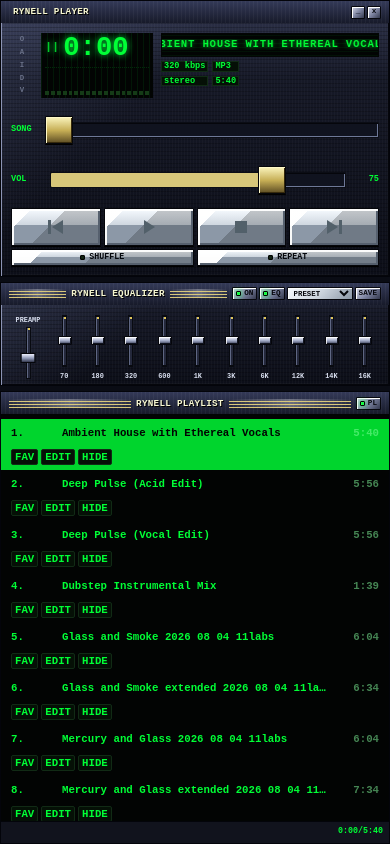
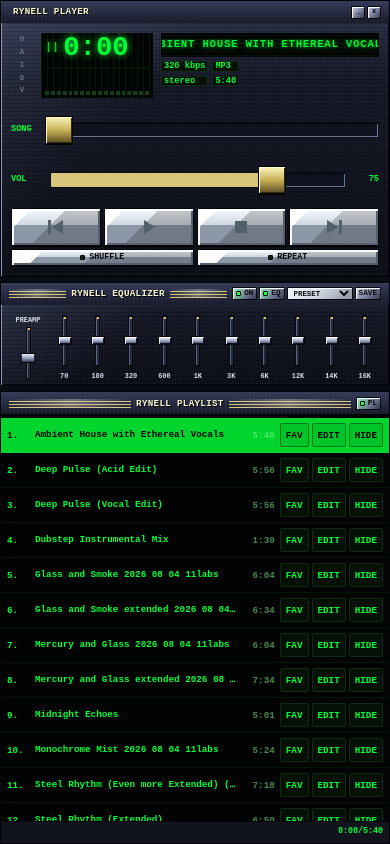
Before and after one commit to tompat1/musicplayer, a React (Vite) app: page / in a window 390 px wide. Built offline with nearby package versions, Linux system fonts and the light colour scheme.

Commit message:
feat: update styles for track and winamp song rows with improved layout and spacing

```diff
--- a/src/styles.css
+++ b/src/styles.css
@@ -1776,22 +1776,38 @@ h1 {
 
   .track-row {
     grid-template-columns: minmax(0, 1fr);
-    gap: 10px;
+    gap: 8px;
+    min-height: auto;
+    padding: 12px;
   }
 
   .track-select {
     grid-template-columns: 34px 42px minmax(0, 1fr);
+    gap: 9px;
+    min-height: 46px;
+  }
+
+  .track-main strong {
+    font-size: 0.88rem;
+    line-height: 1.25;
   }
 
   .track-tags {
     grid-template-columns: repeat(2, max-content);
     justify-content: start;
     justify-items: start;
+    padding-left: 85px;
   }
 
   .track-actions {
-    grid-template-columns: repeat(2, max-content);
+    grid-template-columns: repeat(3, max-content);
     justify-content: start;
+    padding-left: 85px;
+  }
+
+  .track-actions button {
+    min-height: 32px;
+    padding: 7px 8px;
   }
 
   .mini-player {
@@ -2669,28 +2685,60 @@ h1 {
     flex: 1 1 auto;
     max-height: none;
     min-height: 0;
-    padding-bottom: max(8px, env(safe-area-inset-bottom));
+    padding: 4px 0 max(8px, env(safe-area-inset-bottom));
   }
 
   .winamp-song-row {
-    grid-template-columns: minmax(0, 1fr);
-    min-height: 36px;
-    padding: 5px 10px;
+    grid-template-columns: minmax(0, 1fr) max-content;
+    gap: 5px;
+    min-height: auto;
+    padding: 5px 6px;
+    border-bottom: 1px solid rgba(0, 255, 54, 0.08);
   }
 
   .winamp-song-select {
-    grid-template-columns: 44px minmax(0, 1fr) 46px;
+    grid-template-columns: 24px minmax(0, 1fr) 34px;
+    gap: 4px;
+    min-height: 24px;
   }
 
   .winamp-song-actions {
-    justify-content: start;
+    display: flex;
+    gap: 3px;
+    justify-content: end;
+    min-width: max-content;
+    padding-left: 0;
   }
 
   .winamp-song-row span,
   .winamp-song-row small,
   .winamp-song-row button,
   .winamp-song-row strong {
-    font-size: 0.67rem;
+    font-size: 0.58rem;
+  }
+
+  .winamp-song-row strong {
+    line-height: 1.15;
+  }
+
+  .winamp-song-row small {
+    font-variant-numeric: tabular-nums;
+  }
+
+  .winamp-song-actions button {
+    min-height: 24px;
+    padding: 4px 5px;
+  }
+
+  .winamp-song-row[data-active="true"] .winamp-song-actions button {
+    border-color: rgba(2, 4, 3, 0.38);
+    color: #020403;
+    background: rgba(2, 4, 3, 0.08);
+  }
+
+  .winamp-song-row[data-active="true"] .winamp-song-actions button[data-active="true"] {
+    color: #00ff36;
+    background: #020403;
   }
 
   .winamp-playlist-footer {
```
